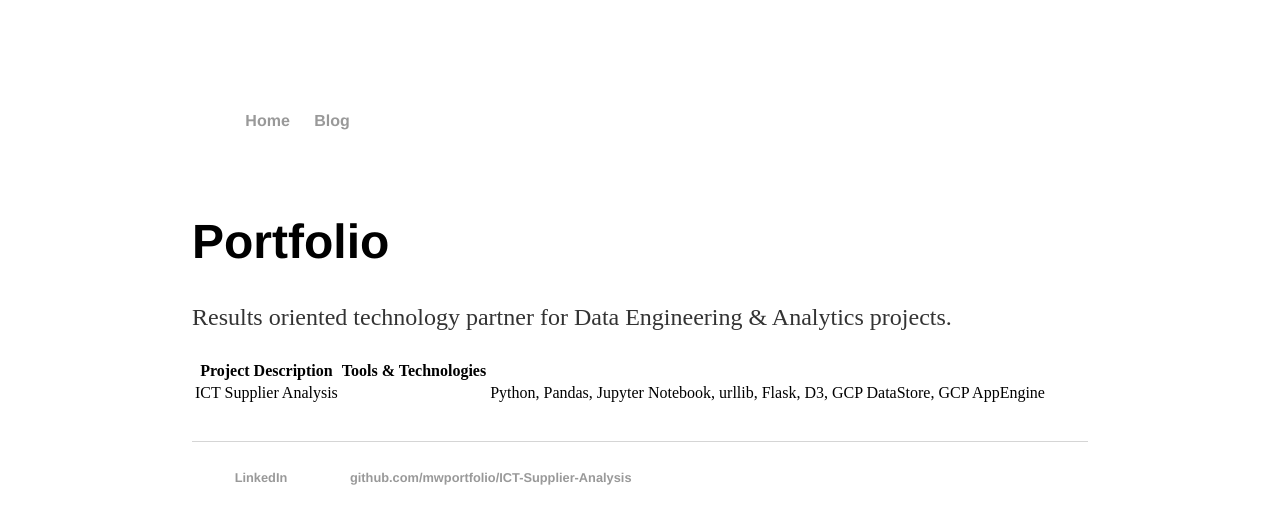
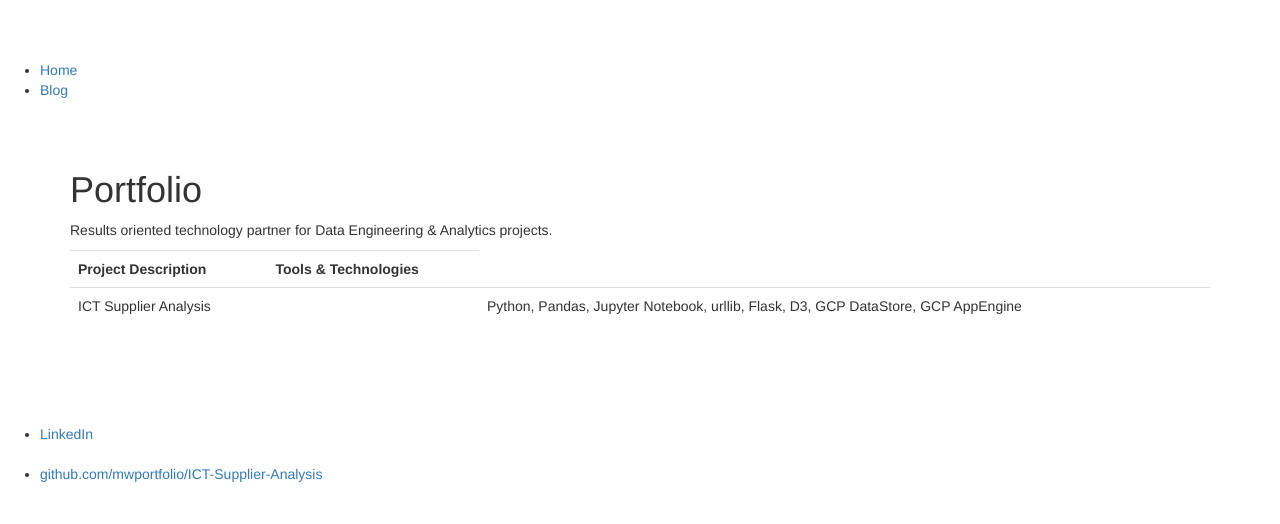
Before and after one commit to mwportfolio/mwportfolio.github.io, a Jekyll site: the page built from index.html, in a window 1280 px wide. Shown: the top 524 px of the page. Built offline with Jekyll 4.4.1, drawn with Linux system fonts in a browser that asks for light colours.

Commit message:
Update default.html

```diff
--- a/_layouts/default.html
+++ b/_layouts/default.html
@@ -2,7 +2,7 @@
   <head>
     <title>{{ page.title }}</title>
     <!-- link to main stylesheet -->
-    <link rel="stylesheet" type="text/css" href="/css/main.css">
+    <link rel="stylesheet" type="text/css" href="https://maxcdn.bootstrapcdn.com/bootstrap/3.3.7/css/bootstrap.min.css">
   </head>
   <body>
     <nav>
```
